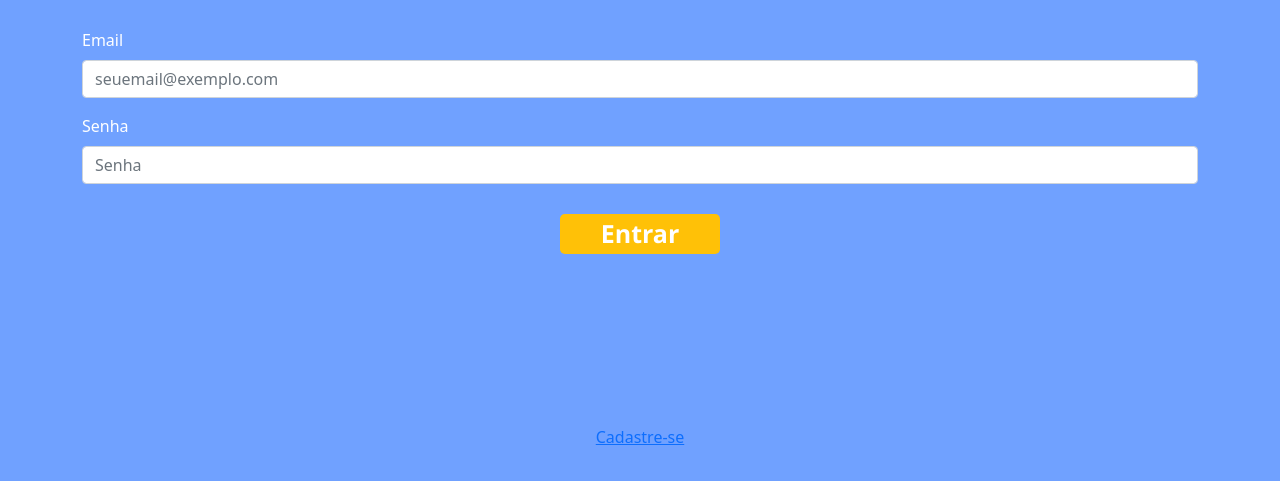
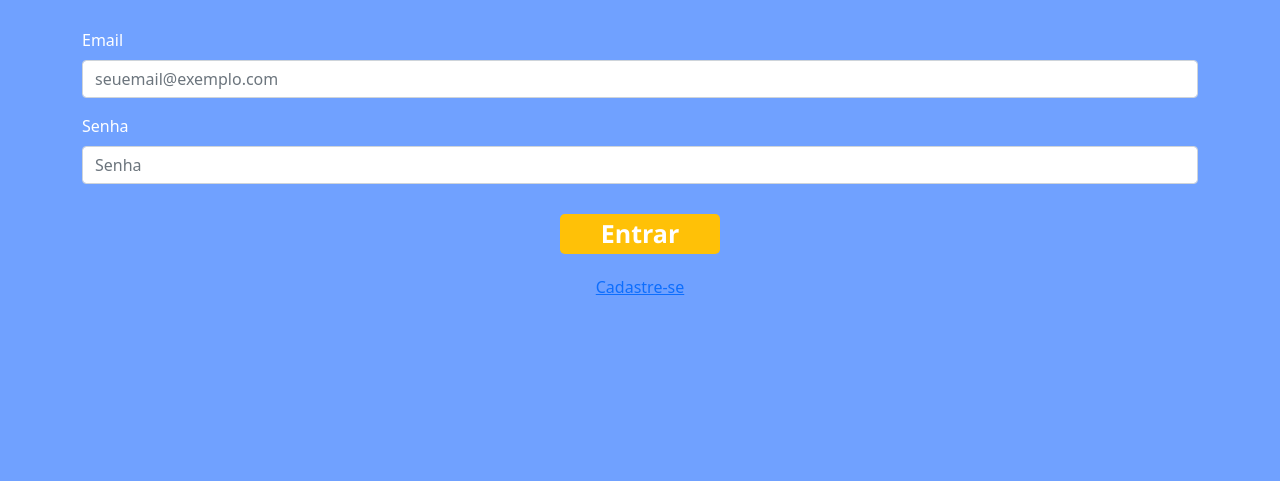
Before and after one commit to SergioViniciusAF/sunday_game_ranking, a plain HTML site: page html/login.html in a window 1280 px wide. Shown: the part 195-676 px from the top of the page. Drawn offline with nearby package versions, Linux system fonts and the light colour scheme.

```diff
--- a/css/style.css
+++ b/css/style.css
@@ -32,8 +32,3 @@ body{
     width:160px;
 
 }
-
-.btn-link{
-    width: 170px;
-    margin:150px;
-}
```
